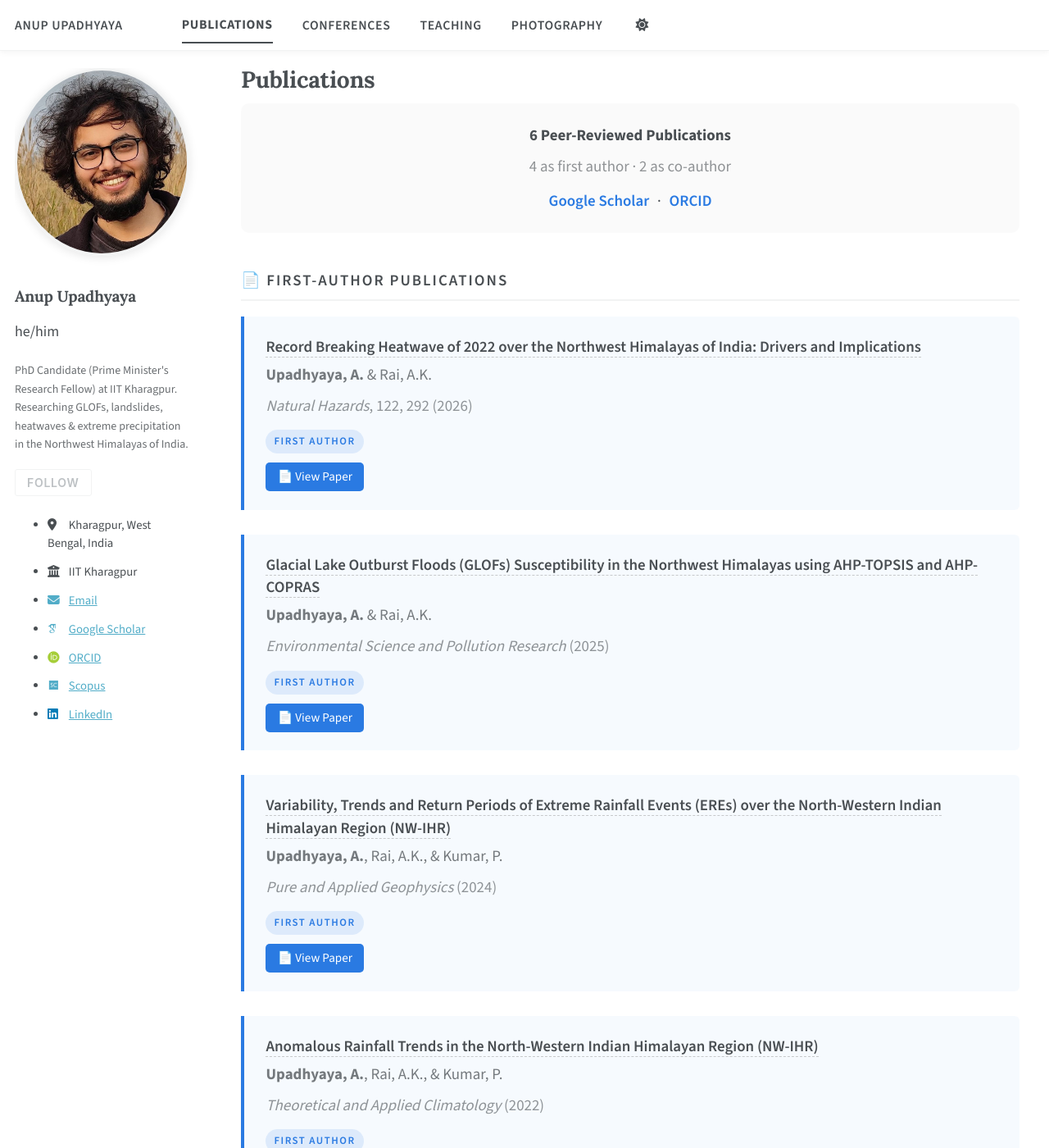
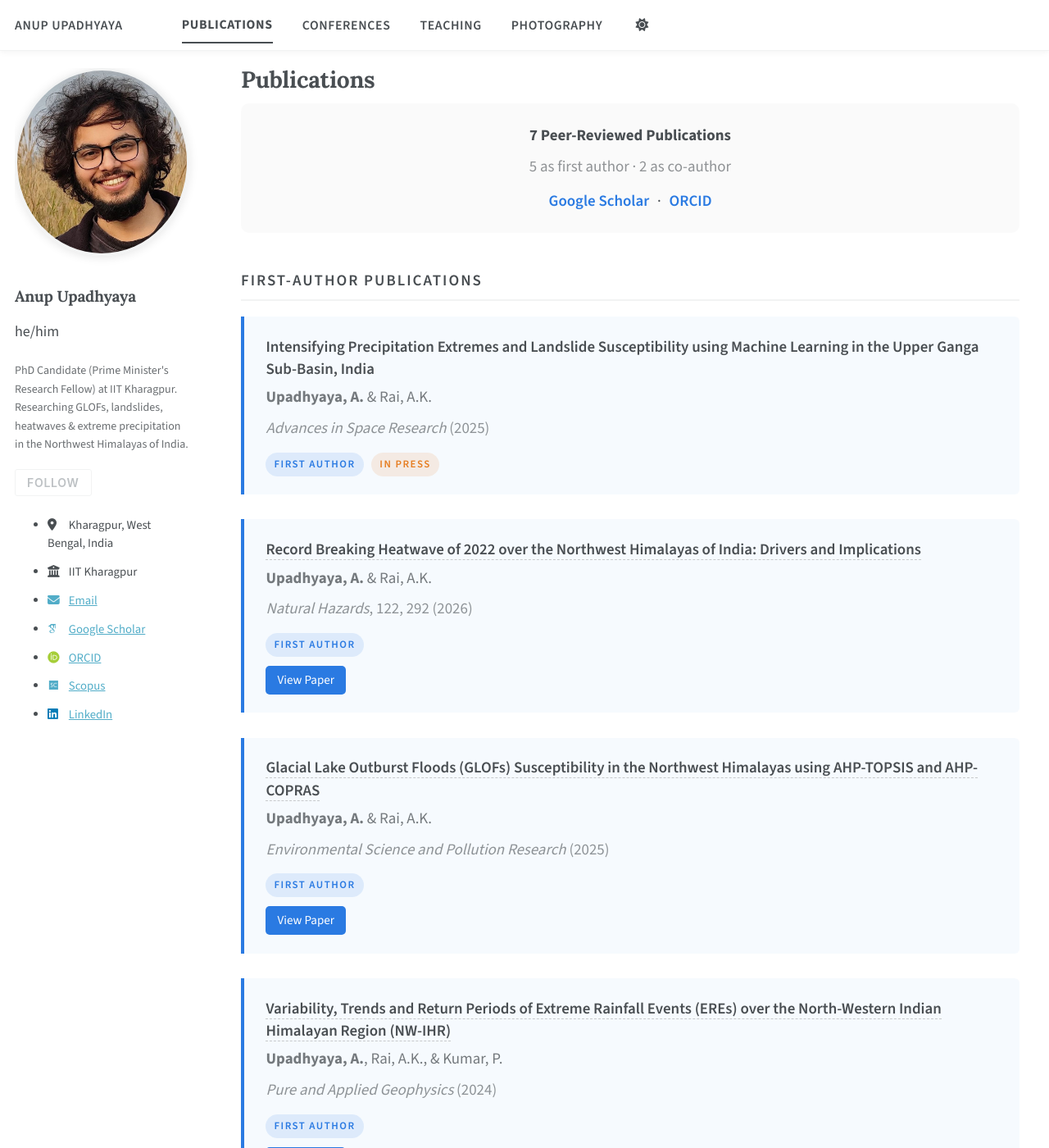
Before and after one commit to anupupadhyaya/anupupadhyaya.github.io, a Jekyll site: the page built from _pages/publications.md, in a window 1280 px wide and 1400 px high. Shown: the whole window at 82% size. Built offline with Jekyll 4.4.1, drawn with Linux system fonts in a browser that asks for light colours; some web fonts are replaced; a script bundle is joined from its source files by our own code; library files that are not in the unit come from our copies; some of the changed text lies outside the part shown.

Commit message:
Update publications.md

```diff
--- a/_pages/publications.md
+++ b/_pages/publications.md
@@ -114,6 +114,10 @@
   background: rgba(128,128,128,0.12);
   color: #777;
 }
+.badge-inpress {
+  background: rgba(230,126,34,0.12);
+  color: #e67e22;
+}
 
 .pub-links {
   margin-top: 10px;
@@ -133,18 +137,54 @@
 .pub-links a:hover {
   background: #1a5cb0;
 }
+
+/* ── Peer Review ── */
+.review-wrapper {
+  padding-left: 28px;
+}
+.review-item {
+  display: flex;
+  align-items: baseline;
+  gap: 10px;
+  padding: 8px 0;
+  border-bottom: 1px solid rgba(128,128,128,0.08);
+  font-size: 0.9em;
+  color: var(--global-text-color);
+}
+.review-item:last-child {
+  border-bottom: none;
+}
+.review-journal {
+  flex: 1;
+  font-style: italic;
+}
+.review-count {
+  font-size: 0.8em;
+  opacity: 0.5;
+  white-space: nowrap;
+}
 </style>
 
 <div class="pub-summary">
-  <div class="pub-count">6 Peer-Reviewed Publications</div>
-  <div class="pub-detail">4 as first author · 2 as co-author</div>
+  <div class="pub-count">7 Peer-Reviewed Publications</div>
+  <div class="pub-detail">5 as first author · 2 as co-author</div>
   <div class="pub-profiles">
     <a href="https://scholar.google.com/citations?user=aR0WS0wAAAAJ&hl=en" target="_blank">Google Scholar</a> ·
     <a href="https://orcid.org/0000-0001-9789-049X" target="_blank">ORCID</a>
   </div>
 </div>
 
-<div class="pub-section-title">📄 First-Author Publications</div>
+<div class="pub-section-title">First-Author Publications</div>
+
+<div class="pub-card first-author">
+  <div class="pub-title">
+    Intensifying Precipitation Extremes and Landslide Susceptibility using Machine Learning in the Upper Ganga Sub-Basin, India
+  </div>
+  <div class="pub-authors"><strong>Upadhyaya, A.</strong> &amp; Rai, A.K.</div>
+  <div class="pub-venue"><em>Advances in Space Research</em> (2025)</div>
+  <span class="pub-badge badge-first">First Author</span>
+  <span class="pub-badge badge-inpress">In Press</span>
+</div>
 
 <div class="pub-card first-author">
   <div class="pub-title">
@@ -156,7 +196,7 @@
   <div class="pub-venue"><em>Natural Hazards</em>, 122, 292 (2026)</div>
   <span class="pub-badge badge-first">First Author</span>
   <div class="pub-links">
-    <a href="https://doi.org/10.1007/s11069-026-08056-2" target="_blank">📄 View Paper</a>
+    <a href="https://doi.org/10.1007/s11069-026-08056-2" target="_blank">View Paper</a>
   </div>
 </div>
 
@@ -170,7 +210,7 @@
   <div class="pub-venue"><em>Environmental Science and Pollution Research</em> (2025)</div>
   <span class="pub-badge badge-first">First Author</span>
   <div class="pub-links">
-    <a href="https://doi.org/10.1007/s11356-025-36346-y" target="_blank">📄 View Paper</a>
+    <a href="https://doi.org/10.1007/s11356-025-36346-y" target="_blank">View Paper</a>
   </div>
 </div>
 
@@ -184,7 +224,7 @@
   <div class="pub-venue"><em>Pure and Applied Geophysics</em> (2024)</div>
   <span class="pub-badge badge-first">First Author</span>
   <div class="pub-links">
-    <a href="https://doi.org/10.1007/s00024-024-03542-9" target="_blank">📄 View Paper</a>
+    <a href="https://doi.org/10.1007/s00024-024-03542-9" target="_blank">View Paper</a>
   </div>
 </div>
 
@@ -198,11 +238,11 @@
   <div class="pub-venue"><em>Theoretical and Applied Climatology</em> (2022)</div>
   <span class="pub-badge badge-first">First Author</span>
   <div class="pub-links">
-    <a href="https://doi.org/10.1007/s00704-022-04280-5" target="_blank">📄 View Paper</a>
+    <a href="https://doi.org/10.1007/s00704-022-04280-5" target="_blank">View Paper</a>
   </div>
 </div>
 
-<div class="pub-section-title">🤝 Co-Authored Publications</div>
+<div class="pub-section-title">Co-Authored Publications</div>
 
 <div class="pub-card">
   <div class="pub-title">
@@ -214,20 +254,45 @@
   <div class="pub-venue"><em>Science of the Total Environment</em>, 818, 151788 (2021)</div>
   <span class="pub-badge badge-coauthor">Co-Author</span>
   <div class="pub-links">
-    <a href="https://doi.org/10.1016/j.scitotenv.2021.151788" target="_blank">📄 View Paper</a>
+    <a href="https://doi.org/10.1016/j.scitotenv.2021.151788" target="_blank">View Paper</a>
   </div>
 </div>
 
 <div class="pub-card">
   <div class="pub-title">
     <a href="https://doi.org/10.30564/jasr.v7i2.6268" target="_blank">
-      Study of Cold Wave and Cold Stress in the Four Metropolitan Cities of India for the Period 1985–2020
+      Study of Cold Wave and Cold Stress in the Four Metropolitan Cities of India for the Period 1985 to 2020
     </a>
   </div>
   <div class="pub-authors">Kumar, P., Chakraborty, A., Sharma, S., Hasan, M.S.U., &amp; <strong>Upadhyaya, A.</strong></div>
-  <div class="pub-venue"><em>Journal of Atmospheric Science Research</em>, 7(2), 83–113 (2024)</div>
+  <div class="pub-venue"><em>Journal of Atmospheric Science Research</em>, 7(2), 83 to 113 (2024)</div>
   <span class="pub-badge badge-coauthor">Co-Author</span>
   <div class="pub-links">
-    <a href="https://doi.org/10.30564/jasr.v7i2.6268" target="_blank">📄 View Paper</a>
+    <a href="https://doi.org/10.30564/jasr.v7i2.6268" target="_blank">View Paper</a>
   </div>
 </div>
+
+<div class="pub-section-title">Peer Review Service</div>
+
+<div class="review-wrapper">
+  <div class="review-item">
+    <div class="review-journal">Discover Geoscience</div>
+    <div class="review-count">4 reviews</div>
+  </div>
+  <div class="review-item">
+    <div class="review-journal">Theoretical and Applied Climatology</div>
+    <div class="review-count">3 reviews</div>
+  </div>
+  <div class="review-item">
+    <div class="review-journal">Advances in Space Research</div>
+    <div class="review-count">2 reviews</div>
+  </div>
+  <div class="review-item">
+    <div class="review-journal">International Journal of Remote Sensing</div>
+    <div class="review-count">1 review</div>
+  </div>
+  <div class="review-item">
+    <div class="review-journal">Scientific Reports</div>
+    <div class="review-count">1 review</div>
+  </div>
+</div>
```
